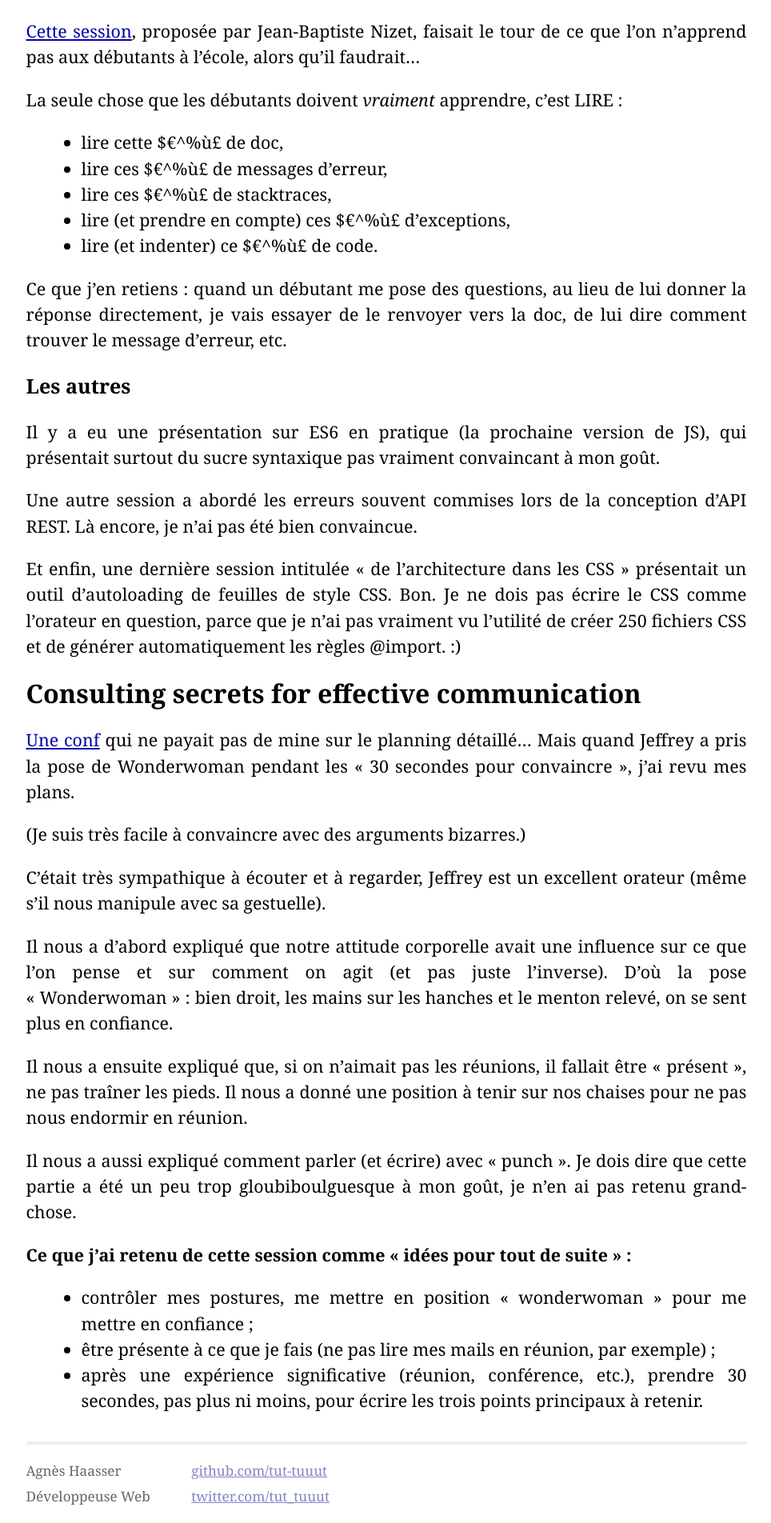
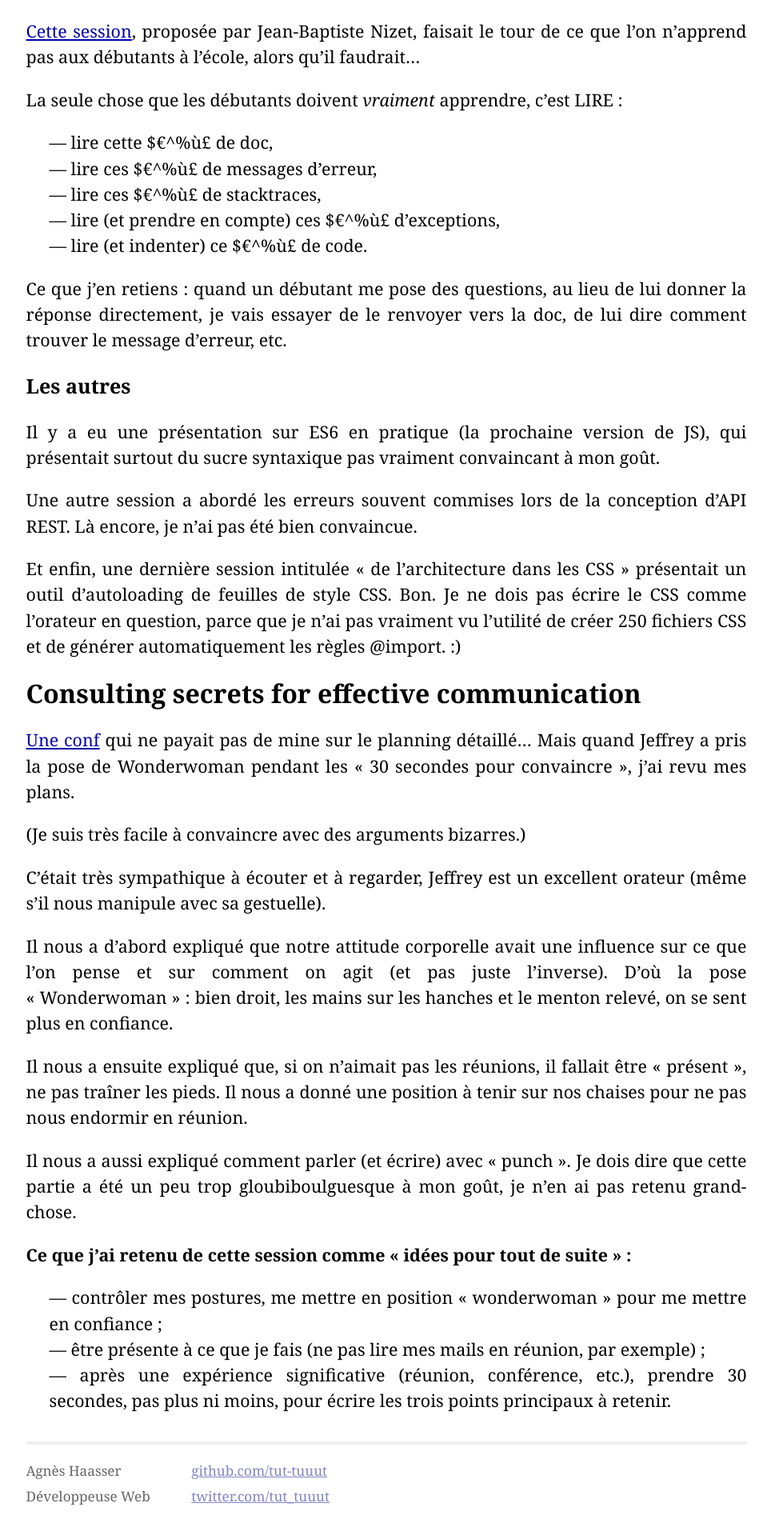
Before and after one commit to tut-tuuut/tut-tuuut.github.io, a Jekyll site: the page built from _posts/2014-05-01-mix-it-2014.md, in a window 1280 px wide. Shown: the part 1144-3048 px from the top of the page at 80% size, without its empty margins (157-1121 px from the left). Built offline with Jekyll 4.4.1, drawn with Linux system fonts in a browser that asks for light colours; Markdown is read by kramdown in place of the engine named in the settings.

Commit message:
Mod: fix ul li display

```diff
--- a/css/main.css
+++ b/css/main.css
@@ -145,7 +145,13 @@ footer .rss img {
 .post pre code {
   border: none;
 }
-
+ article ul {
+  list-style: none;
+  padding: 0;
+ }
+ article ul li:before {
+  content: "— ";
+ }
 /* terminal */
 .post pre.terminal {
   border: 1px solid #000;
```
